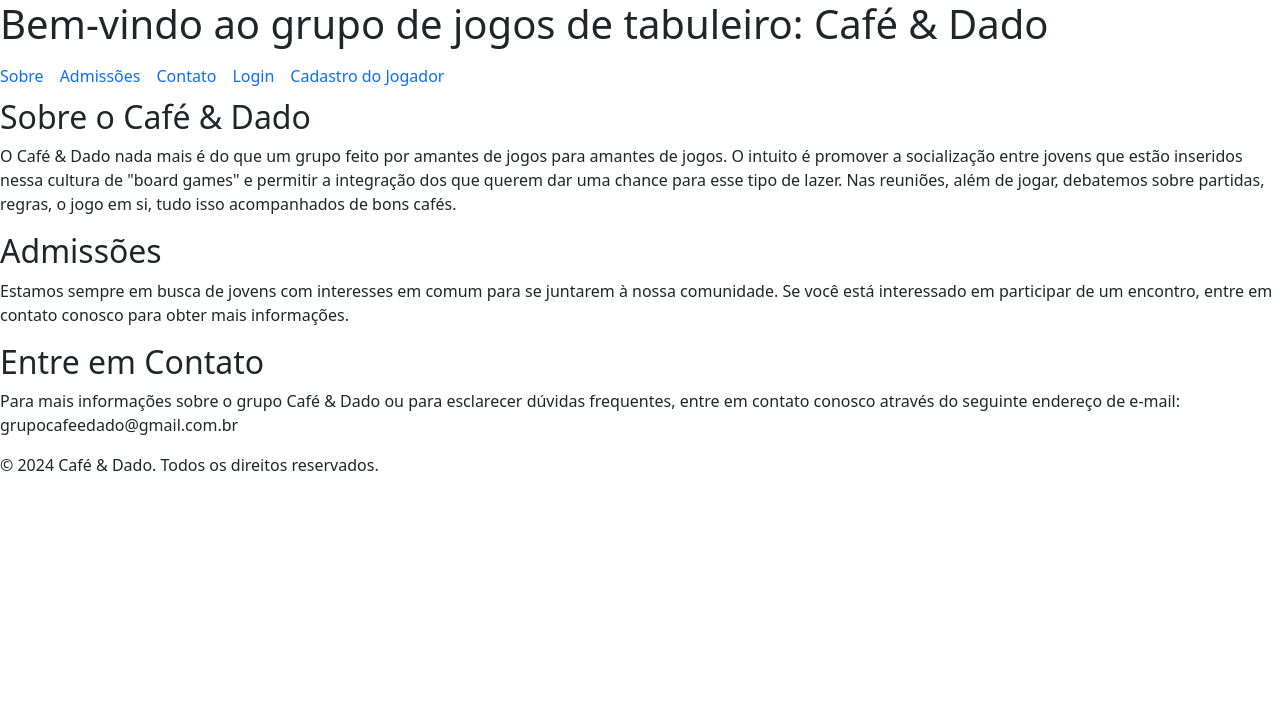
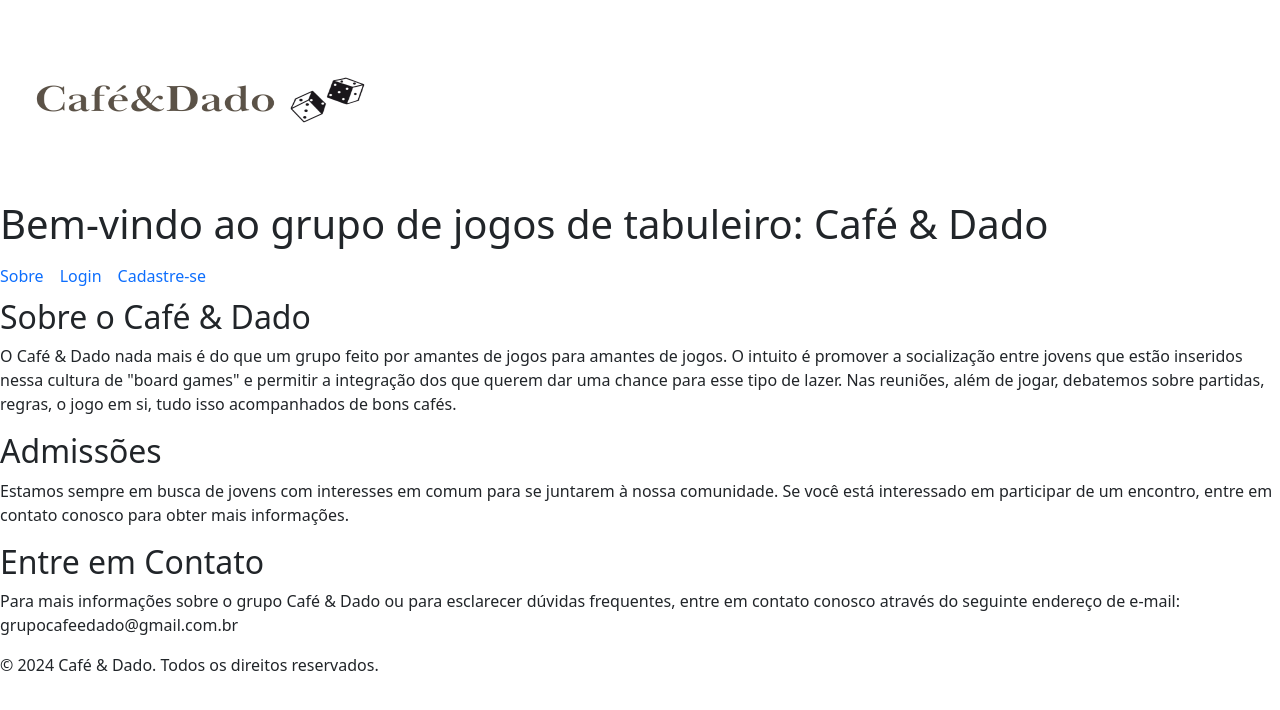
Before and after one commit to RamonaP88/Caf-Dado-projeto, a website: page index.html in a window 1280 px wide. Drawn offline with nearby package versions, Linux system fonts and the light colour scheme.

Commit message:
Adicionei imagens

```diff
--- a/index.html
+++ b/index.html
@@ -1,6 +1,7 @@
 <!DOCTYPE html>
 <html lang="pt-br">
 <head>
+    <img class="slogan" src="img1/Layout página web (1).png" width="400" height="200"/>
     <meta charset="UTF-8">
     <meta name="viewport" content="width=device-width, initial-scale=1.0">
     <title>Café & Dado</title>
@@ -13,10 +14,8 @@
     <nav>
         <ul class="nav nav-underline">
             <li class="nav-item"><a class="nav-link sobre" aria-current="page" href="#about">Sobre</a></li>
-            <li class="nav-item"><a class="nav-link admissões" aria-current="page" href="#admissions">Admissões</a></li>
-            <li class="nav-item"><a class="nav-link contato" aria-current="page" href="#contact">Contato</a></li>
             <li class="nav-item"><a class="nav-link login" aria-current="page" href="login.html">Login</a></li>
-            <li class="nav-item"><a class="nav-link cadastro" aria-current="page" href="cadastro.html">Cadastro do Jogador</a></li>
+            <li class="nav-item"><a class="nav-link cadastro" aria-current="page" href="cadastro.html">Cadastre-se</a></li>
         </ul>
     </nav>
     <main>
--- a/styles.css
+++ b/styles.css
@@ -1,12 +1,17 @@
 * {
   box-sizing: border-box;
   }
+
+  img {
+    position: relative;
+}
 
   body {
   margin: 0;
   font-family: system-ui, sans-serif;
   color: black;
   background-color: white;
+
   }
 
   main {
@@ -53,7 +58,8 @@
   border-bottom: solid 0.5px #aaa;
   background-color: #eee;
   z-index: 998; /* Garante que a navegação fique acima de outros elementos, exceto o cabeçalho */
-  }
+
+}
 
 
   nav ul {
```
Also changed, not shown: login.html (+1 -1 lines), img1/Dadinhos.png (added), img1/Layout página web (1).png (added).
